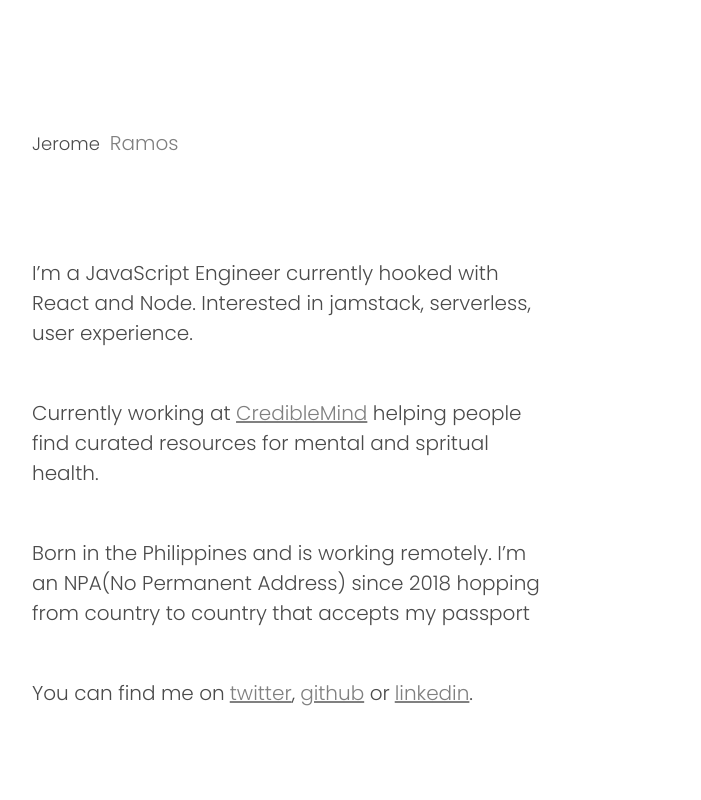
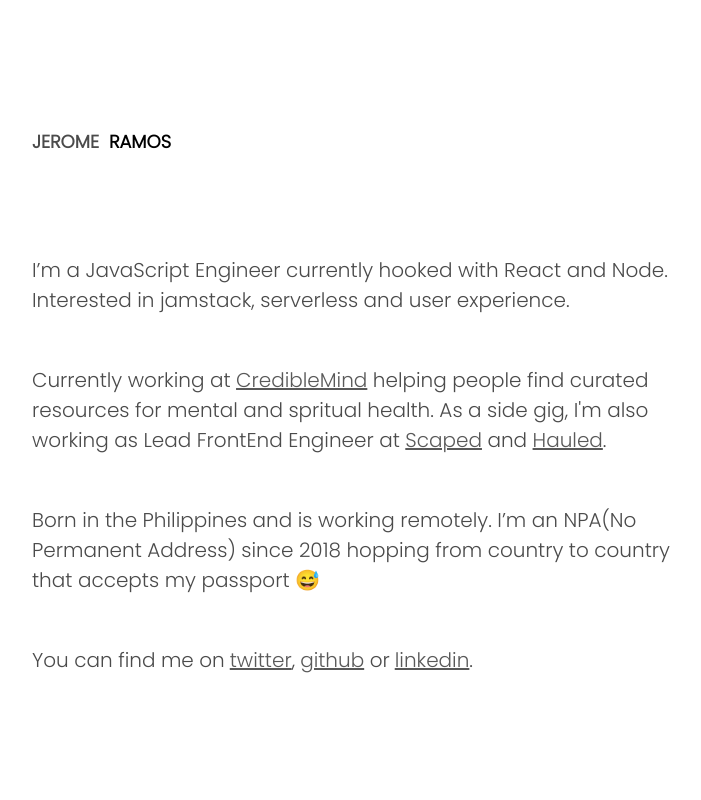
Before and after one commit to mouthzipper/ramosjero.me, a Next.js app: page / in a window 1280 px wide. Shown: the top 800 px of the page, without its empty margins (96-797 px from the left). Built offline with nearby package versions, Linux system fonts and the light colour scheme.

Commit message:
chore: improve pagesight score

```diff
--- a/pages/index.tsx
+++ b/pages/index.tsx
@@ -3,30 +3,51 @@ import { Box, Text, Link, Flex } from 'rebass';
 import TitleAndMetaTags from '../components/TitleAndMetaTags';
 const Home = () => (
   <>
+    <a className="skip-link" href="#maincontent">Skip to main</a>
     <TitleAndMetaTags/>
-    <Box p={[4, 5, 6]} bg="white" color="#4B4B4B" width={['80%', '60%', '60%']}>
-      <Flex alignItems="center">
-        <Text mb={100} fontSize={18} mr={10}>Jerome</Text>
-        <Text mb={100} color="gray" fontSize={20}>Ramos</Text>
-      </Flex>
+    <main id="maincontent">
+      <Box p={[4, 5, 6]} bg="white" color="#4B4B4B" width={['80%', '70%', '70%']}>
+        <Text mb={100} fontSize={18} mr={10} as="h1">JEROME<span className="super">RAMOS</span></Text>
 
-      <Text mb={50} fontSize={20}>I’m a JavaScript Engineer currently hooked with React and Node. Interested in jamstack, serverless, user experience.</Text>
-      <Text mb={50} fontSize={20}>Currently working at <Link href="https://crediblemind.com" rel="noopener noreferrer" color="gray" target="_blank">CredibleMind</Link> helping people find curated resources for mental and spritual health.</Text>
-      <Text mb={50} fontSize={20}>Born in the Philippines and is working remotely. I’m an NPA(No Permanent Address) since 2018 hopping from country to country that accepts my passport</Text>
+        <Text mb={50} fontSize={20}>I’m a JavaScript Engineer currently hooked with React and Node. Interested in jamstack, serverless and user experience.</Text>
+        <Text mb={50} fontSize={20}>Currently working at <Link href="https://crediblemind.com" rel="noopener noreferrer" color="#595959" target="_blank">CredibleMind</Link> helping people find curated resources for mental and spritual health. As a side gig, I'm also working as Lead FrontEnd Engineer at <Link href="https://scaped.com" rel="noopener noreferrer" color="#595959" target="_blank">Scaped</Link> and <Link href="https://hauled.com" rel="noopener noreferrer" color="#595959" target="_blank">Hauled</Link>.</Text>
+        <Text mb={50} fontSize={20}>Born in the Philippines and is working remotely. I’m an NPA(No Permanent Address) since 2018 hopping from country to country that accepts my passport 😅</Text>
         <Flex>
         <Text fontSize={20} as="p">You can find me on
-        <Link href="https://twitter.com/mouthzipperio" ml={'5px'} color="gray" target="_blank">
+          <Link href="https://twitter.com/mouthzipperio" ml={'5px'} color="#595959" target="_blank" rel="noopener">
             twitter
           </Link>,
-        <Link href="https://github.com/mouthzipper" ml={'5px'} color="gray" target="_blank">
+          <Link href="https://github.com/mouthzipper" ml={'5px'} color="#595959" target="_blank" rel="noopener">
             github
           </Link> or
-        <Link href="https://www.linkedin.com/in/jeromeramos/" ml={'5px'} color="gray" target="_blank">
+          <Link href="https://www.linkedin.com/in/jeromeramos/" ml={'5px'} color="#595959" target="_blank" rel="noopener">
             linkedin
           </Link>.
         </Text>
         </Flex>
       </Box>
+    </main>
+    <style jsx>{
+      `
+      .super {
+        color: #000;
+        margin-left: 10px;
+      }
+      .skip-link {
+        position: absolute;
+        top: -40px;
+        left: 0;
+        padding: 8px;
+        z-index: 100;
+      }
+
+      .skip-link:focus {
+        top: 0;
+      }
+      `
+    }
+
+    </style>
   </>
 );
 
```
Lines whose indentation alone changed are shown as unchanged.
